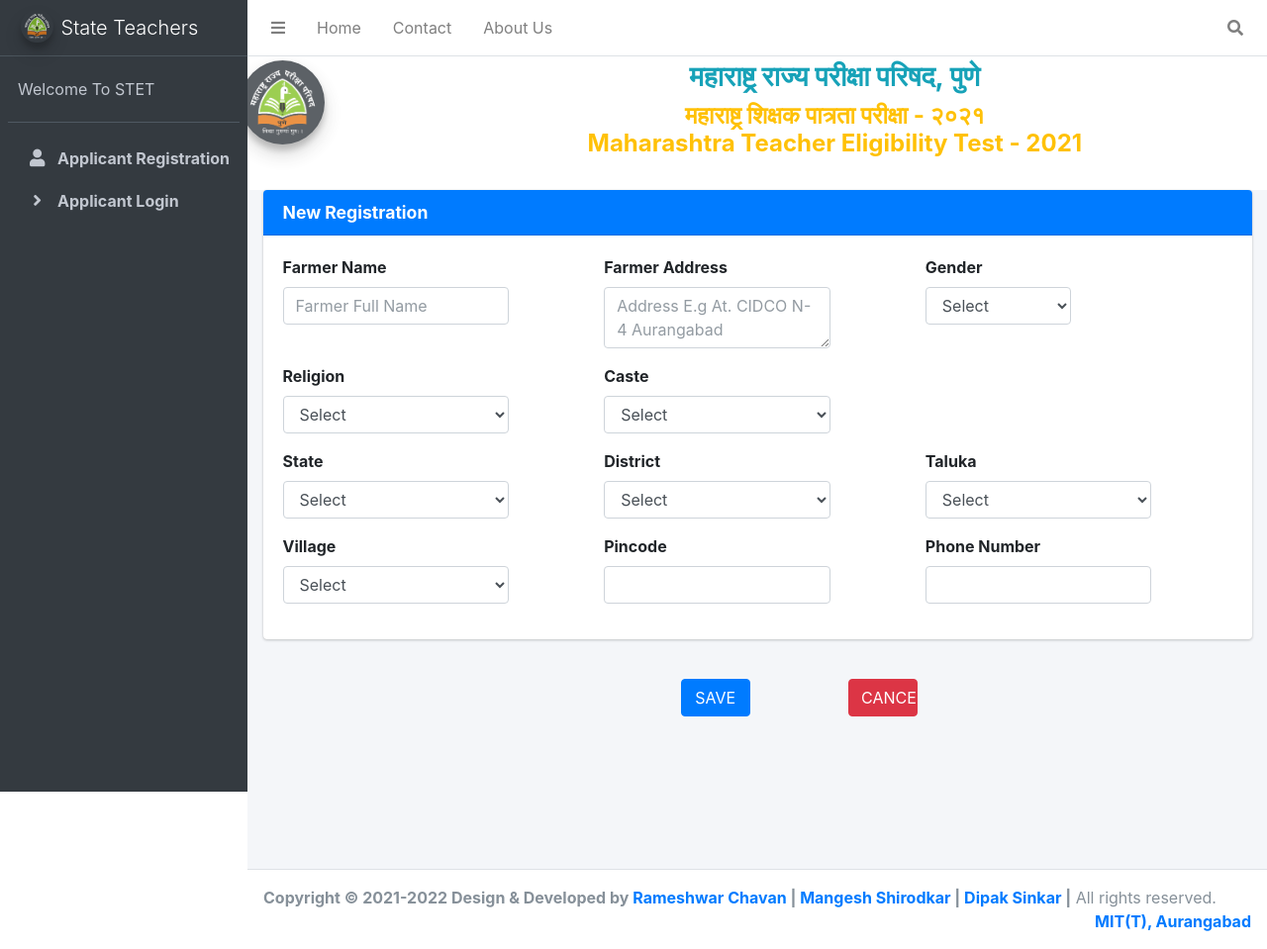
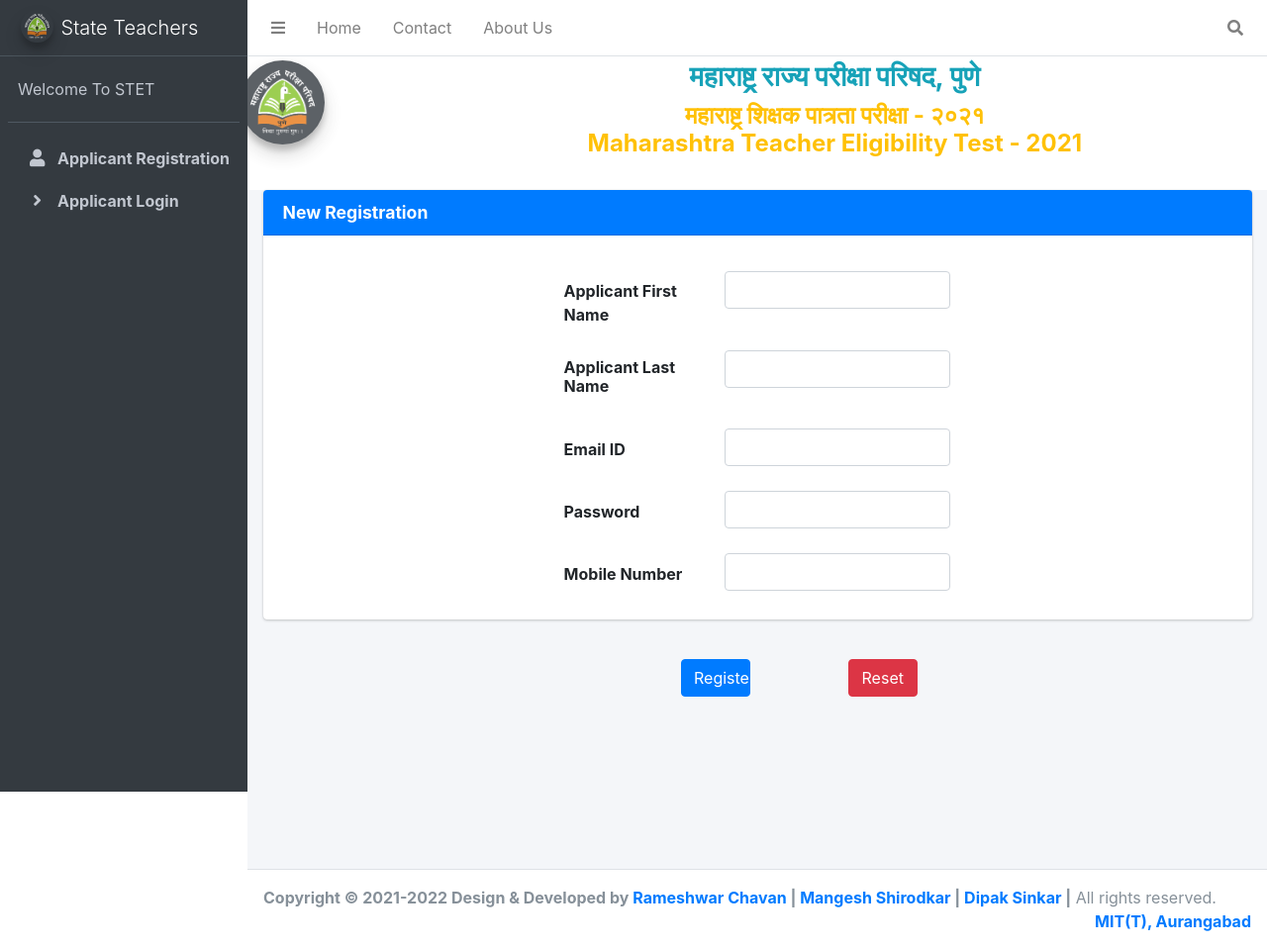
Before and after one commit to Rameshwar-Chavan/STET, a Django app: page /Applicant_Registration/ in a window 1280 px wide. Shown: the whole page at 99% size. Run offline with Django 3.2, Linux system fonts and the light colour scheme; some libraries are stand-ins or nearby versions.

Commit message:
Added Reg Form

```diff
--- a/templates/students/Applicant_Registration.html
+++ b/templates/students/Applicant_Registration.html
@@ -3,224 +3,83 @@
 <section class="content">
     <div class="container-fluid">
       <!-- SELECT2 EXAMPLE -->
-      <form action="#" method="post">
+      <form action="#"  class="form-horizontal" method="post">
         {% csrf_token %}
         <div class="card card-primary mt-4">
           <div class="card-header">
-            <h2 class="card-title"><b>New Registration</b></h2>
+            <h1 class="card-title"><b>New Registration</b></h1>
           </div>
           <!-- /.card-header -->
           <div class="card-body">
             <div class="row">
               <div class="col-12">
-                <div class="row">
-                  <div class="col-12 col-md-3">
-                    <label for="farmer_name">Farmer Name</label>
+                <div class="row justify-content-center">
+                  <div class="col-md-2 mt-4">
+                      <label for="farmer_name" class="control-label">Applicant First Name</label>
+                  </div>
+                  <div class="col-md-3 mt-3">
                     <input
                         type="text"
                         class="form-control"
                         id="farmer_name"
                         name="farmer_name"
-                      placeholder="Farmer Full Name"
+                        placeholder=""
                         required
                       />
                   </div>
-                  <div class="col-md-1"></div>
-                  <div class="col-12 col-md-3">
-                    <div class="form-group">
-                      <label for="address">Farmer Address</label>
-                      <textarea
-                        class="form-control"
-                        rows="2"
-                        name="address"
-                        id="address"
-                        placeholder="Address E.g At. CIDCO N-4 Aurangabad"
-                        required
-                      ></textarea>
                 </div>
+                <div class="row justify-content-center">
+                   <div class="col-md-2 mt-4">
+                      <h5><small><label style="font-weight:700" for="farmer_name" class="control-label">Applicant Last Name</label></small></h5>
                    </div>
-                  <div class="col-md-1"></div>
-                  <div class="col-12 col-md-2">
-                    <label for="Gender">Gender</label>
-                    <div class="form-group">
-                      <select
-                        class="form-control select2bs4"
-                        data-placeholder="Select a Gender"
-                        style="width: 100%"
-                        name="gender"
-                        id="gender"
-                        required
-                      >
-                        <option value="defualt">Select</option>
-                        <option>Male</option>
-                        <option>Female</option>
-                      </select>
-                    </div>
-                  </div>
-                  <div class="col-md-1"></div>
-                </div>
-                <div class="row">
-                  <div class="col-12 col-md-3">
-                    <label for="religion">Religion</label>
-                    <div class="form-group">
-                      <select
-                        class="form-control select2bs4"
-                        data-placeholder="Select a Religion"
-                        style="width: 100%"
-                        name="religion"
-                        id="religion"
-                        required
-                      >
-                        <option value="select">Select</option>
-                        <option>Hindu</option>
-                        <option>Buddhist</option>
-                        <option>Christian</option>
-                        <option>Jain</option>
-                        <option>Muslim</option>
-                        <option>Parsi</option>
-                        <option>Sikh</option>
-                      </select>
-                    </div>
-                  </div>
-                  <div class="col-md-1"></div>
-                  <div class="col-12 col-md-3">
-                    <label for="Caste">Caste</label>
-                    <div class="form-group">
-                      <select
-                        class="form-control select2bs4"
-                        data-placeholder="Select a Caste"
-                        style="width: 100%"
-                        name="caste"
-                        id="caste"
-                        required
-                      >
-                        <option value="select">Select</option>
-                        <option>General</option>
-                        <option>(OBC) Other Backward Class</option>
-                        <option>(SBC) Special Backward Class</option>
-                        <option>(SC) Scheduled Caste</option>
-                        <option>(ST) Scheduled Tribe</option>
-                        <option>(VJNT) Vimukt Jat Nomadic Tribe</option>
-                      </select>
-                    </div>
-                  </div>
-                </div>
-                <div class="row">
-                  <div class="col-12 col-md-3">
-                    <label for="State">State</label>
-                    <div class="form-group">
-                      <select
-                        class="form-control select2bs4"
-                        data-placeholder="Select a State"
-                        style="width: 100%"
-                        name="state"
-                        id="state"
-                        required
-                      >
-                        <option value="select">Select</option>
-                        <option>Maharashtra</option>
-                        <option>Karnataka</option>
-                        <option>Goa</option>
-                        <option>Andhrapradesh</option>
-                        <option>Sikkim</option>
-                        <option>Punjab</option>
-                        <option>Bihar</option>
-                      </select>
-                    </div>
-                  </div>
-                  <div class="col-md-1"></div>
-                  <div class="col-12 col-md-3">
-                    <label for="District">District</label>
-                    <div class="form-group">
-                      <select
-                        class="form-control select2bs4"
-                        data-placeholder="Select a District"
-                        style="width: 100%"
-                        name="district"
-                        id="district"
-                        required
-                      >
-                        <option value="select">Select</option>
-                        <option>Aurangabad</option>
-                        <option>Nashik</option>
-                        <option>Jalgaon</option>
-                        <option>Akola</option>
-                        <option>Washim</option>
-                        <option>Nagpur</option>
-                        <option>Jalna</option>
-                        <option>Beed</option>
-                      </select>
-                    </div>
-                  </div>
-                  <div class="col-md-1"></div>
-                  <div class="col-12 col-md-3">
-                    <label for="Taluka">Taluka</label>
-                    <div class="form-group">
-                      <select
-                        class="form-control select2bs4"
-                        data-placeholder="Select a District"
-                        style="width: 100%"
-                        name="taluka"
-                        id="taluka"
-                        required
-                      >
-                        <option value="select">Select</option>
-                        <option>Aurangabad</option>
-                        <option>Kannad</option>
-                        <option>Soegaon</option>
-                        <option>Sillod</option>
-                        <option>Phulambri</option>
-                        <option>Khuldabad</option>
-                        <option>Vaijapur</option>
-                        <option>Gangapur</option>
-                        <option>Paithan</option>
-                      </select>
-                    </div>
-                  </div>
-                  <div class="col-md-1"></div>
-                  <div class="col-12 col-md-3">
-                    <label for="Village">Village</label>
-                    <div class="form-group">
-                      <select
-                        class="form-control select2bs4"
-                        data-placeholder="Select a District"
-                        style="width: 100%"
-                        name="village"
-                        id="village"
-                        required
-                      >
-                        <option value="select">Select</option>
-                        <option>Chittegaon</option>
-                        <option>Pimpri</option>
-                        <option>Chitte-Pimpalgaon</option>
-                        <option>Shendra</option>
-                        <option>Nipani</option>
-                        <option>Garkheda</option>
-                        <option>Adgaon</option>
-                      </select>
-                    </div>
-                  </div>
-                  <div class="col-md-1"></div>
-                  <div class="col-md-3 form-group">
-                    <label for="pincode">Pincode </label>
+                  <div class="col-md-3 mt-3">
                     <input
                         type="text"
                         class="form-control"
-                      name="pincode"
-                      id="pincode"
+                        name="farmer_name"
+                        placeholder=""
                         required
                       />
                   </div>
-                  <div class="col-md-1"></div>
-                  <div class="col-md-3 form-group">
-                    <label for="mob">Phone Number </label>
+                </div>
+                <div class="row justify-content-center">
+                   <div class="col-md-2 mt-4">
+                      <h5><small><label style="font-weight:700" for="farmer_name" class="control-label">Email ID</label></small></h5>
+                   </div>
+                  <div class="col-md-3 mt-3">
                     <input
-                      type="tel"
+                        type="text"
                         class="form-control"
-                      name="phone"
-                      id="phone"
-                      minlength="10"
-                      maxlength="10"
+                        name="farmer_name"
+                        placeholder=""
+                        required
+                      />
+                  </div>
+                </div>
+                <div class="row justify-content-center">
+                   <div class="col-md-2 mt-4">
+                      <h5><small><label style="font-weight:700" for="farmer_name" class="control-label">Password</label></small></h5>
+                   </div>
+                  <div class="col-md-3 mt-3">
+                    <input
+                        type="password"
+                        class="form-control"
+                        name="farmer_name"
+                        placeholder=""
+                        required
+                      />
+                  </div>
+                </div>
+                <div class="row justify-content-center">
+                   <div class="col-md-2 mt-4">
+                      <h5><small><label style="font-weight:700" for="farmer_name" class="control-label">Mobile Number</label></small></h5>
+                   </div>
+                  <div class="col-md-3 mt-3">
+                    <input
+                        type="text"
+                        class="form-control"
+                        name="farmer_name"
+                        placeholder=""
                         required
                       />
                   </div>
@@ -237,7 +96,7 @@
             <input
               type="submit"
               class="btn btn-block btn-primary"
-              value="SAVE"
+              value="Register"
             />
           </div>
           <div class="col-md-1"></div>
@@ -246,13 +105,13 @@
             <input
               type="reset"
               class="btn btn-block btn-danger"
-              value="CANCEL"
+              value="Reset"
             />
           </div>
         </div>
       </form>
-      <br />
-      <br />
+      <br/>
+      <br/>
     </div>
   </section>
 
```
Lines whose indentation alone changed are shown as unchanged.
